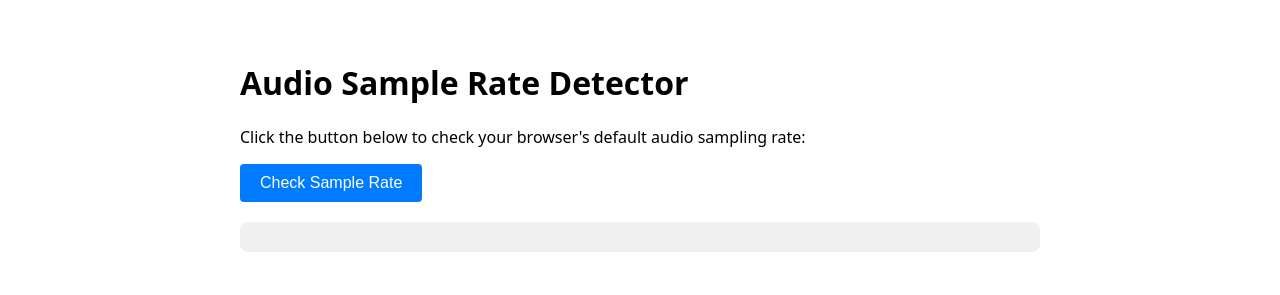
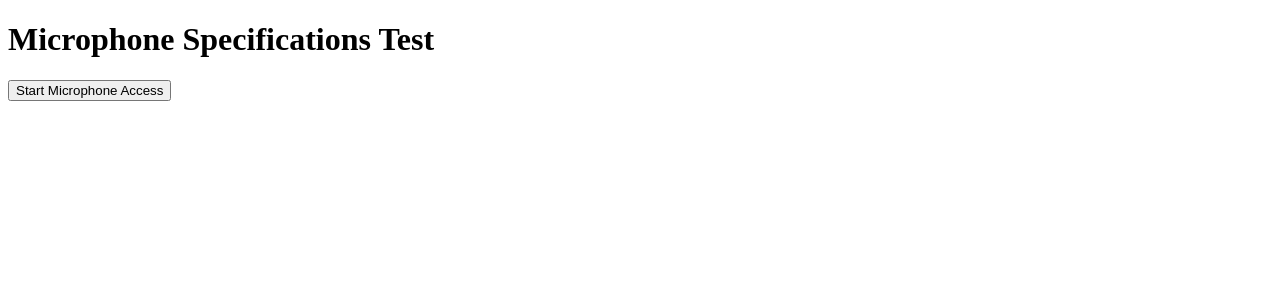
Before and after one commit to johnmisquitta/fusion-build, a plain HTML site: page index.html in a window 1280 px wide. Drawn offline with Linux system fonts and the light colour scheme.

Commit message:
Update index.html

```diff
--- a/index.html
+++ b/index.html
@@ -1,73 +1,58 @@
-
- <!DOCTYPE html>
-<html>
+<!DOCTYPE html>
+<html lang="en">
 <head>
-    <title>Audio Sample Rate Detector</title>
-    <style>
-        body {
-            font-family: system-ui, sans-serif;
-            max-width: 800px;
-            margin: 20px auto;
-            padding: 20px;
-        }
-        #result {
-            margin-top: 20px;
-            padding: 15px;
-            border-radius: 8px;
-            background-color: #f0f0f0;
-        }
-        button {
-            padding: 10px 20px;
-            font-size: 16px;
-            border-radius: 4px;
-            border: none;
-            background-color: #007bff;
-            color: white;
-            cursor: pointer;
-        }
-        button:disabled {
-            background-color: #ccc;
-            cursor: not-allowed;
-        }
-    </style>
+  <meta charset="UTF-8">
+  <meta name="viewport" content="width=device-width, initial-scale=1.0">
+  <title>Microphone Specifications Test</title>
 </head>
 <body>
-    <h1>Audio Sample Rate Detector</h1>
-    <p>Click the button below to check your browser's default audio sampling rate:</p>
-    <button onclick="checkSampleRate()" id="checkButton">Check Sample Rate</button>
-    <div id="result"></div>
+  <h1>Microphone Specifications Test</h1>
+  <button onclick="startAudio()">Start Microphone Access</button>
+  <div id="output"></div>
 
-    <script>
-        async function checkSampleRate() {
-            const button = document.getElementById('checkButton');
-            const result = document.getElementById('result');
+  <script>
+    async function startAudio() {
+      try {
+        // Request access to the microphone
+        const stream = await navigator.mediaDevices.getUserMedia({ audio: true });
 
-            button.disabled = true;
-            result.textContent = 'Checking...';
+        // Create an audio context
+        const audioContext = new (window.AudioContext || window.webkitAudioContext)();
 
-            try {
-                const stream = await navigator.mediaDevices.getUserMedia({ audio: true });
-                const audioContext = new (window.AudioContext || window.webkitAudioContext)();
-                const source = audioContext.createMediaStreamSource(stream);
+        // Get sample rate from audio context
+        const sampleRate = audioContext.sampleRate;
+        document.getElementById("output").innerText = `Sample Rate: ${sampleRate} Hz`;
 
-                result.innerHTML = `
-                    <p><strong>Sample Rate:</strong> ${audioContext.sampleRate} Hz</p>
-                    <p><strong>State:</strong> ${audioContext.state}</p>
-                `;
+        // Create an audio source from the stream
+        const source = audioContext.createMediaStreamSource(stream);
 
-                // Stop all tracks
-                stream.getTracks().forEach(track => track.stop());
+        // Use an analyser to capture audio data
+        const analyser = audioContext.createAnalyser();
+        source.connect(analyser);
 
-                // Close the audio context
-                await audioContext.close();
+        // Process the audio data
+        analyser.fftSize = 2048;
+        const bufferLength = analyser.frequencyBinCount;
+        const dataArray = new Float32Array(bufferLength);
 
-            } catch (error) {
-                result.innerHTML = `<p style="color: red;">Error: ${error.message}</p>
-                    <p>Make sure you've granted microphone permissions to this page.</p>`;
-            }
+        // Capture some audio data
+        function analyzeAudio() {
+          analyser.getFloatFrequencyData(dataArray);
+          // Here you could analyze `dataArray` to infer characteristics of the audio
+          // This won't give you specific hardware details but can give insight into quality.
 
-            button.disabled = false;
+          // Display data (for example purposes)
+          console.log(dataArray); // You can check the audio data in the console
         }
-    </script>
+
+        // Call analyzeAudio regularly to check audio data
+        setInterval(analyzeAudio, 1000);
+
+      } catch (error) {
+        console.error("Error accessing microphone:", error);
+        document.getElementById("output").innerText = "Microphone access denied or not supported.";
+      }
+    }
+  </script>
 </body>
 </html>
```
